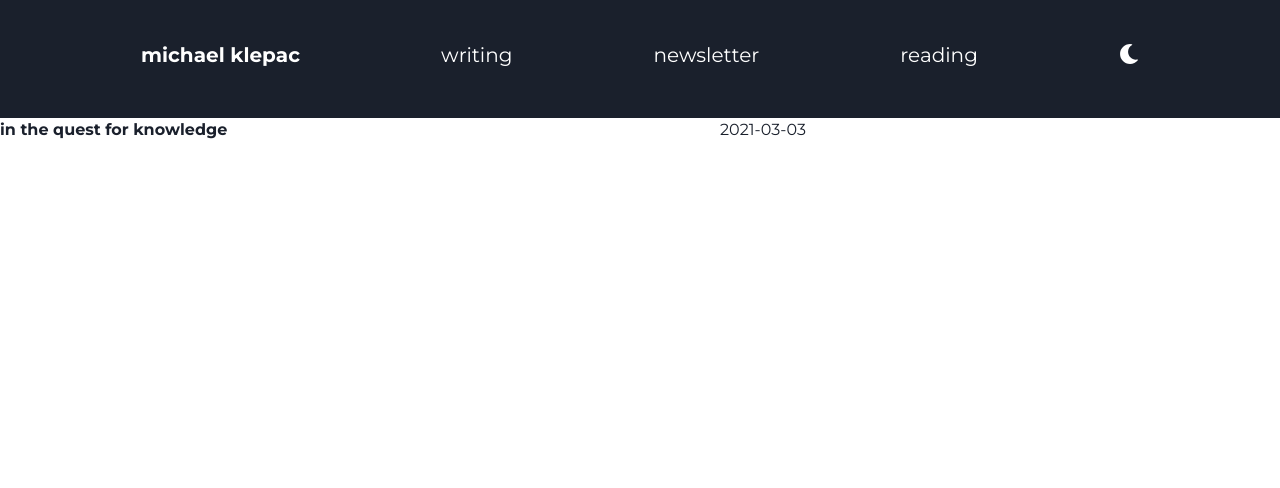
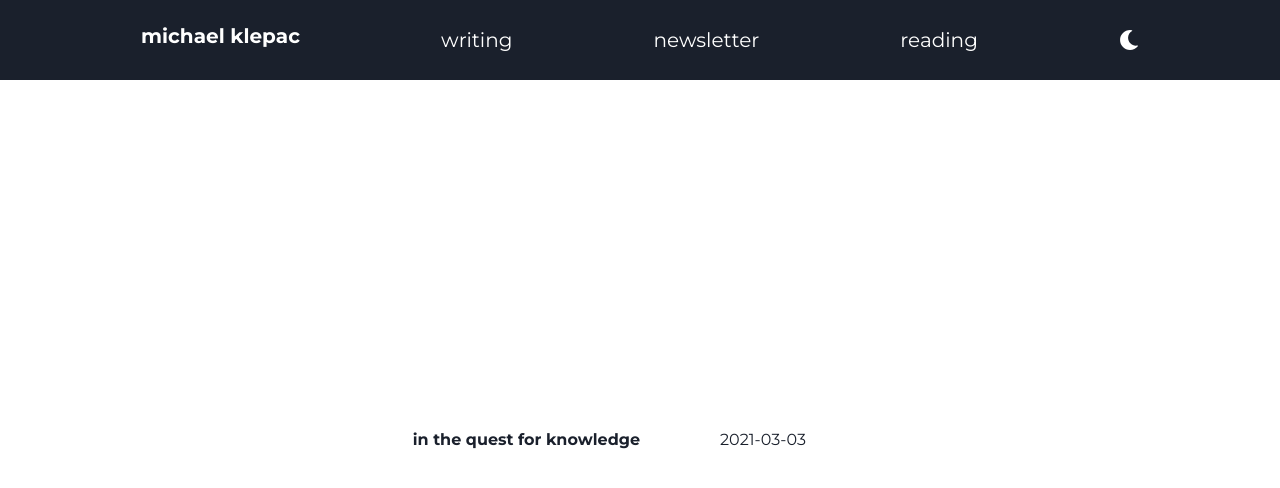
Before and after one commit to mklepac90/pf, a Next.js app: page / in a window 1280 px wide. Shown: the top 488 px of the page. Built offline with nearby package versions, Linux system fonts and the light colour scheme.

Commit message:
more layout cleanup

```diff
--- a/components/Layout.js
+++ b/components/Layout.js
@@ -3,7 +3,7 @@ import Nav from './Nav';
 
 export default function Layout({ children }) {
   return (
-    <Box w="100%" h="100%">
+    <Box w="100vw" h="90vh">
       <Nav />
       {children}
     </Box>
--- a/components/Nav.js
+++ b/components/Nav.js
@@ -19,7 +19,8 @@ const Nav = () => {
       bgColor={bgColor}
       color={fontColor}
       fontSize="xl"
-      py={10}
+      h="10vh"
+      alignItems="center"
     >
       <Text fontWeight="bold" pb={2}>
         <Link href="/">
--- a/pages/index.js
+++ b/pages/index.js
@@ -1,4 +1,4 @@
-import { Flex, Grid, Text } from '@chakra-ui/react';
+import { Flex, Grid, Text, Center } from '@chakra-ui/react';
 import fs from 'fs';
 import matter from 'gray-matter';
 import Link from 'next/link';
@@ -7,6 +7,7 @@ import { postFilePaths, POSTS_PATH } from '../utils/mdxUtils';
 
 export default function Index({ posts }) {
   return (
+    <Center h="100%" w="100%">
       <Flex flexDir="column" pt={[4, 0]} pl={[2, 0]}>
         {posts.map((post) => (
           <Grid gridTemplateColumns="1fr 1fr">
@@ -19,6 +20,7 @@ export default function Index({ posts }) {
           </Grid>
         ))}
       </Flex>
+    </Center>
   );
 }
 
--- a/pages/newsletter.js
+++ b/pages/newsletter.js
@@ -1,4 +1,4 @@
-import { Box, Flex, Text } from '@chakra-ui/react';
+import { Flex, Text, Center } from '@chakra-ui/react';
 import fs from 'fs';
 import matter from 'gray-matter';
 import Link from 'next/link';
@@ -7,6 +7,7 @@ import { newsletterFilePaths, NEWSLETTER_PATH } from '../utils/mdxUtils';
 
 export default function Newsletter({ posts }) {
   return (
+    <Center h="100%" w="100%">
       <Flex flexDir="column" pt={[4, 0]} pl={[2, 0]}>
         {posts.map((post) => (
           <>
@@ -18,6 +19,7 @@ export default function Newsletter({ posts }) {
           </>
         ))}
       </Flex>
+    </Center>
   );
 }
 
--- a/pages/reading.js
+++ b/pages/reading.js
@@ -1,4 +1,4 @@
-import { Box, Flex, Text } from '@chakra-ui/react';
+import { Center, Flex, Text } from '@chakra-ui/react';
 import fs from 'fs';
 import matter from 'gray-matter';
 import Link from 'next/link';
@@ -7,6 +7,7 @@ import { readingFilePaths, READING_PATH } from '../utils/mdxUtils';
 
 export default function Reading({ posts }) {
   return (
+    <Center h="100%" w="100%">
       <Flex flexDir="column" pt={[4, 0]} pl={[2, 0]}>
         {posts.map((post) => (
           <>
@@ -18,6 +19,7 @@ export default function Reading({ posts }) {
           </>
         ))}
       </Flex>
+    </Center>
   );
 }
 
```
Lines whose indentation alone changed are shown as unchanged.
